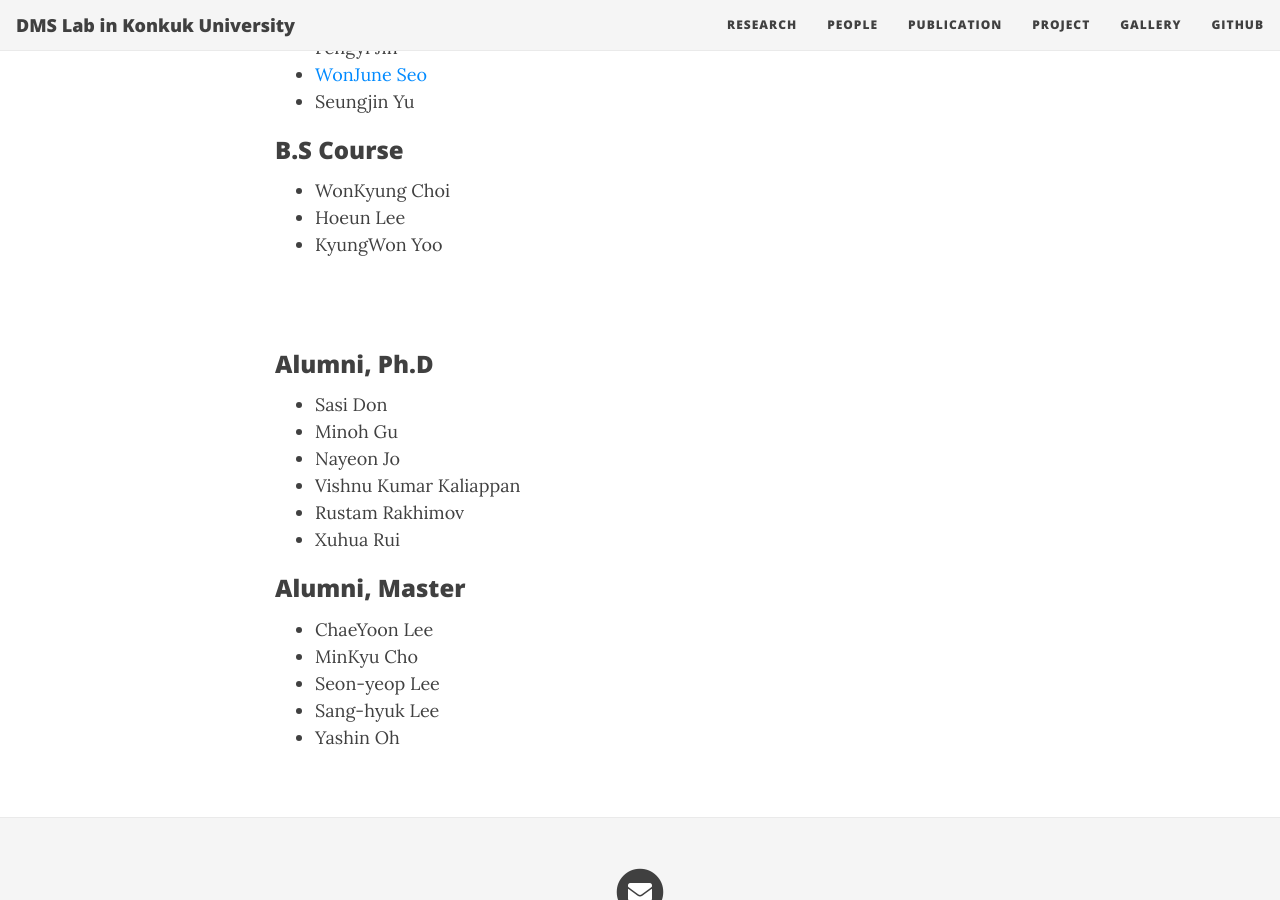
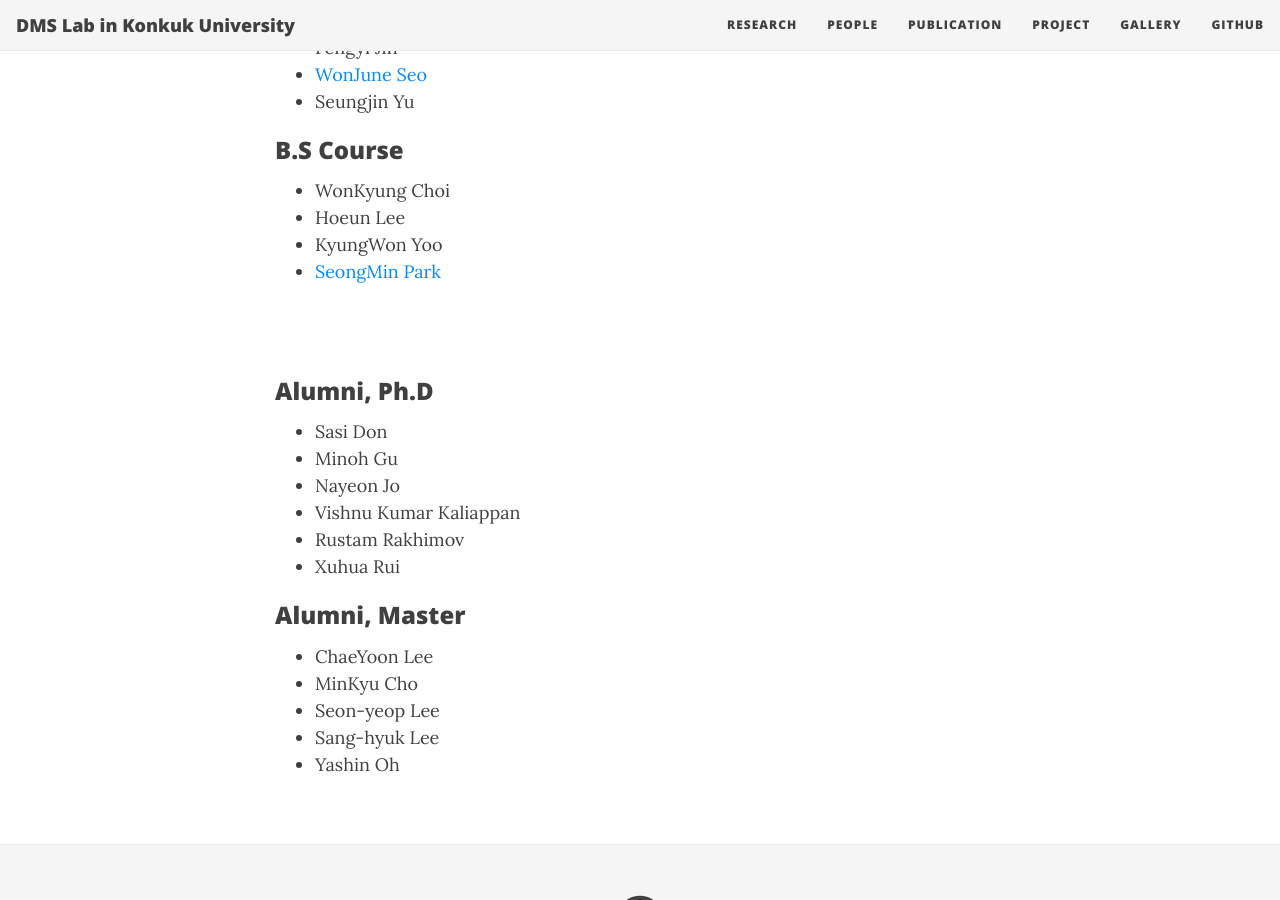
Before and after one commit to dmslab-konkuk/dmslab-konkuk.github.io, a Jekyll site: the page built from people/index.md, in a window 1280 px wide and 900 px high, scrolled down 1059 px. Built offline with Jekyll 4.4.1, drawn with Linux system fonts in a browser that asks for light colours; nearby versions of some CDN libraries.

Commit message:
Update index.md

```diff
--- a/people/index.md
+++ b/people/index.md
@@ -45,7 +45,7 @@ title: People
 * WonKyung Choi
 * Hoeun Lee
 * KyungWon Yoo
-
+* [SeongMin Park](./SeongMinPark)
 
 <br/>
 
```
